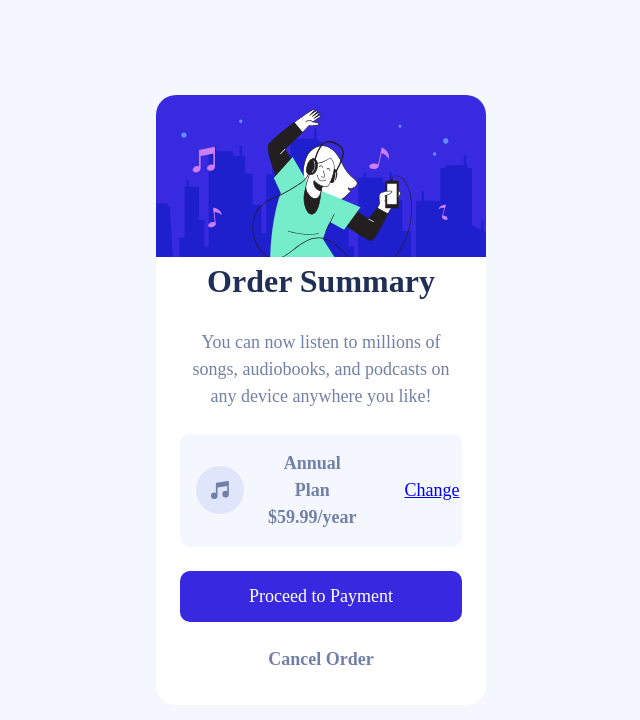
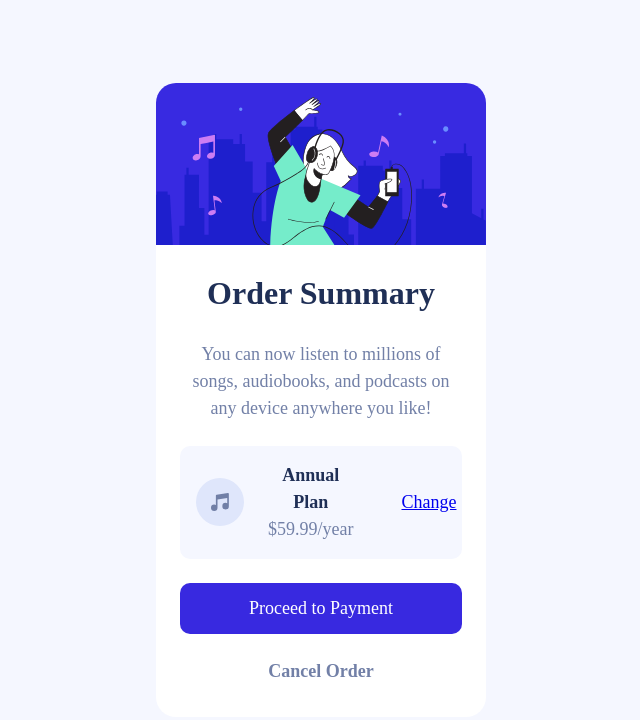
Before and after one commit to Gskds/order-summary-component, a plain HTML site: page index.html in a window 1280 px wide. Shown: the whole page, without its empty margins (319-959 px from the left). Drawn offline with Linux system fonts and the light colour scheme.

Commit message:
annual plan styled

```diff
--- a/index.html
+++ b/index.html
@@ -24,8 +24,8 @@
         <p>You can now listen to millions of songs, audiobooks, and podcasts on any device anywhere you like!</p>
         <div class="order">
           <img src="/images/icon-music.svg" alt="">
-          <div class="billing-cycle">
-            <p>Annual Plan</p>
+          <div>
+            <p class="yearly-plan">Annual Plan</p>
             <p>$59.99/year</p>
           </div>
           <a href="#">Change</a>
--- a/style.css
+++ b/style.css
@@ -81,6 +81,7 @@ h1 {
   color: var(--clr-neutral-700);
   font-size: var(--fs-700);
   font-weight: var(--fw-extra-bold);
+  margin-top: 1.5rem;
 }
 
 /* Card */
@@ -111,7 +112,8 @@ h1 {
   margin-left: 1.5rem;
 }
 
-.billing-cycle p {
+.yearly-plan {
+  color: var(--clr-neutral-700);
   font-weight: var(--fw-bold);
 }
 
```
